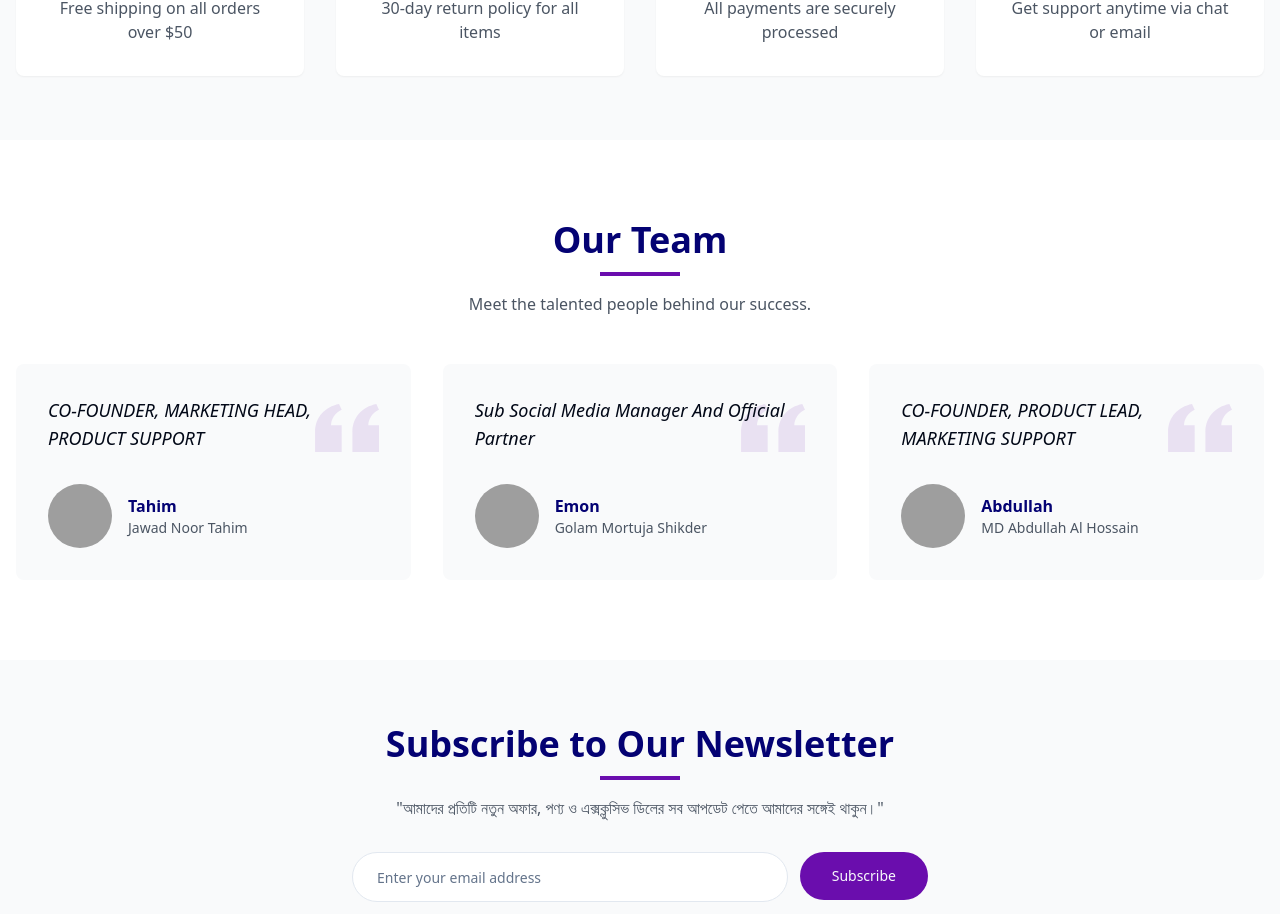
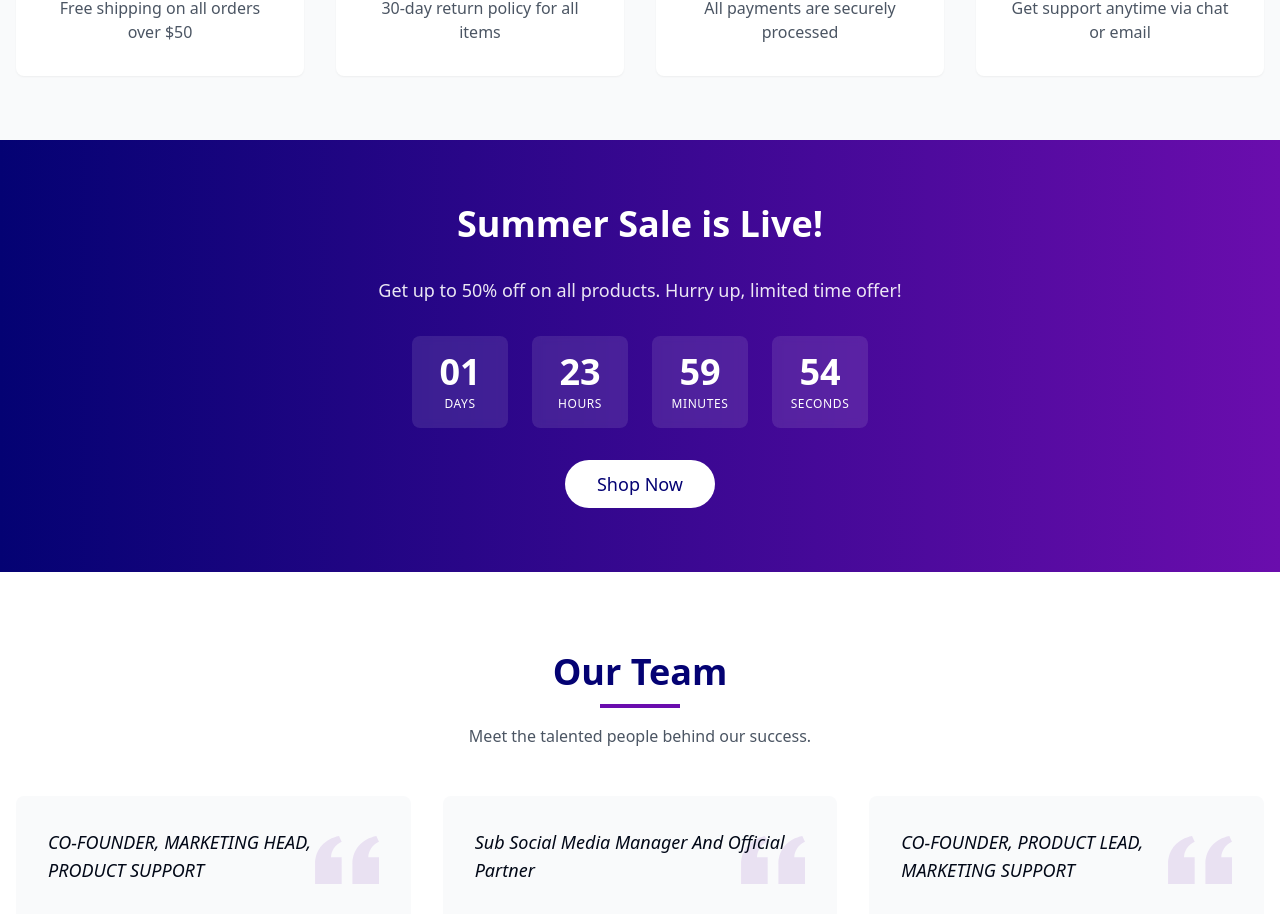
Before and after one commit to abdullahalhossain-bd/beta-shop-front-page, a React (Vite) app: page / in a window 1280 px wide. Shown: the part 1832-2746 px from the top of the page. Built offline with nearby package versions, Linux system fonts and the light colour scheme; grey boxes are pictures that could not be loaded.

Commit message:
Add code

```diff
--- a/src/pages/Index.tsx
+++ b/src/pages/Index.tsx
@@ -6,6 +6,7 @@ import Categories from "@/components/home/Categories";
 import Features from "@/components/home/Features";
 import Team from "@/components/home/Team";
 import Newsletter from "@/components/home/Newsletter";
+import CtaBanner from "@/components/home/CtaBanner";
 import CartDrawer from "@/components/ui/CartDrawer";
 import { Link } from "react-router-dom";
 
@@ -27,6 +28,7 @@ const Index = () => {
         </div>
         <Categories />
         <Features />
+        <CtaBanner />
         <Team />
         <Newsletter />
       </main>
```
